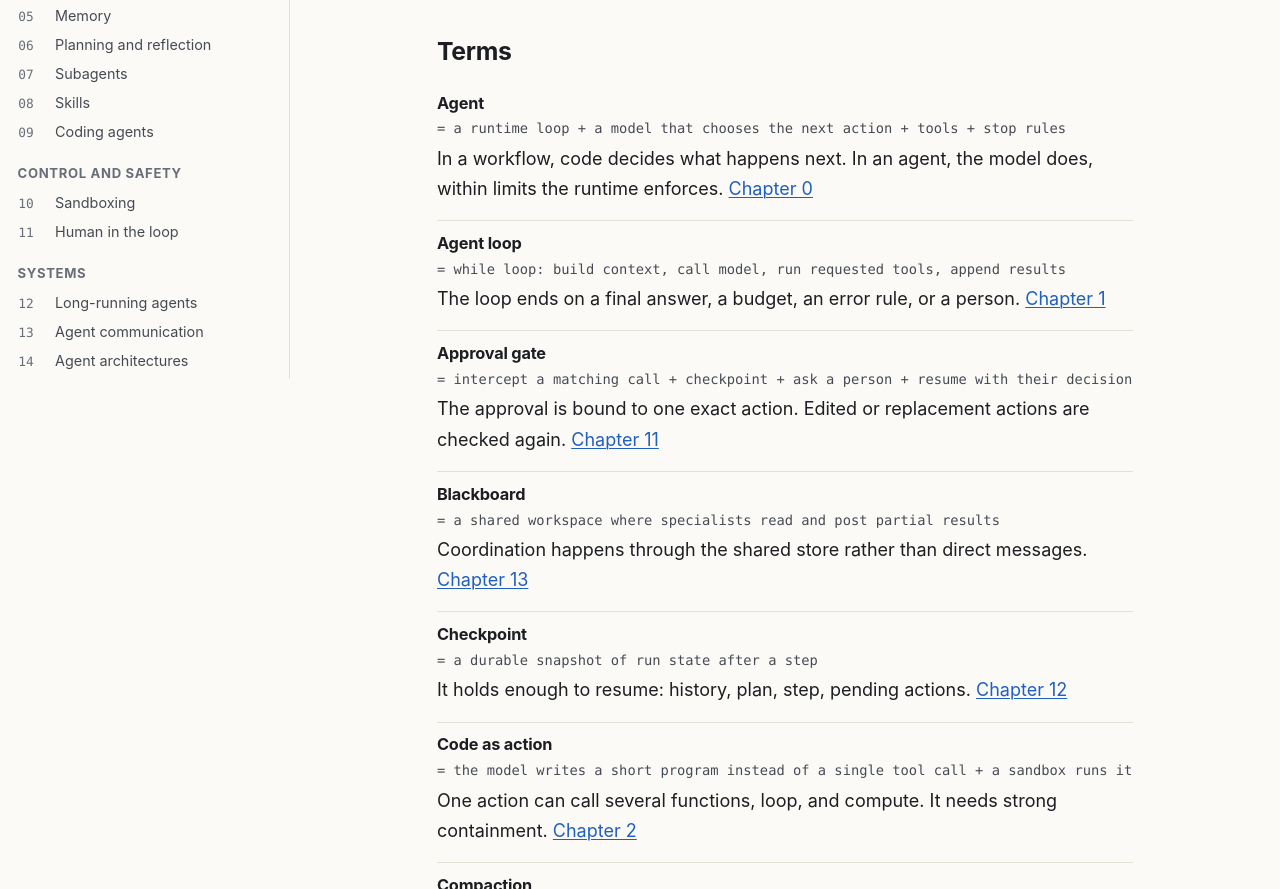
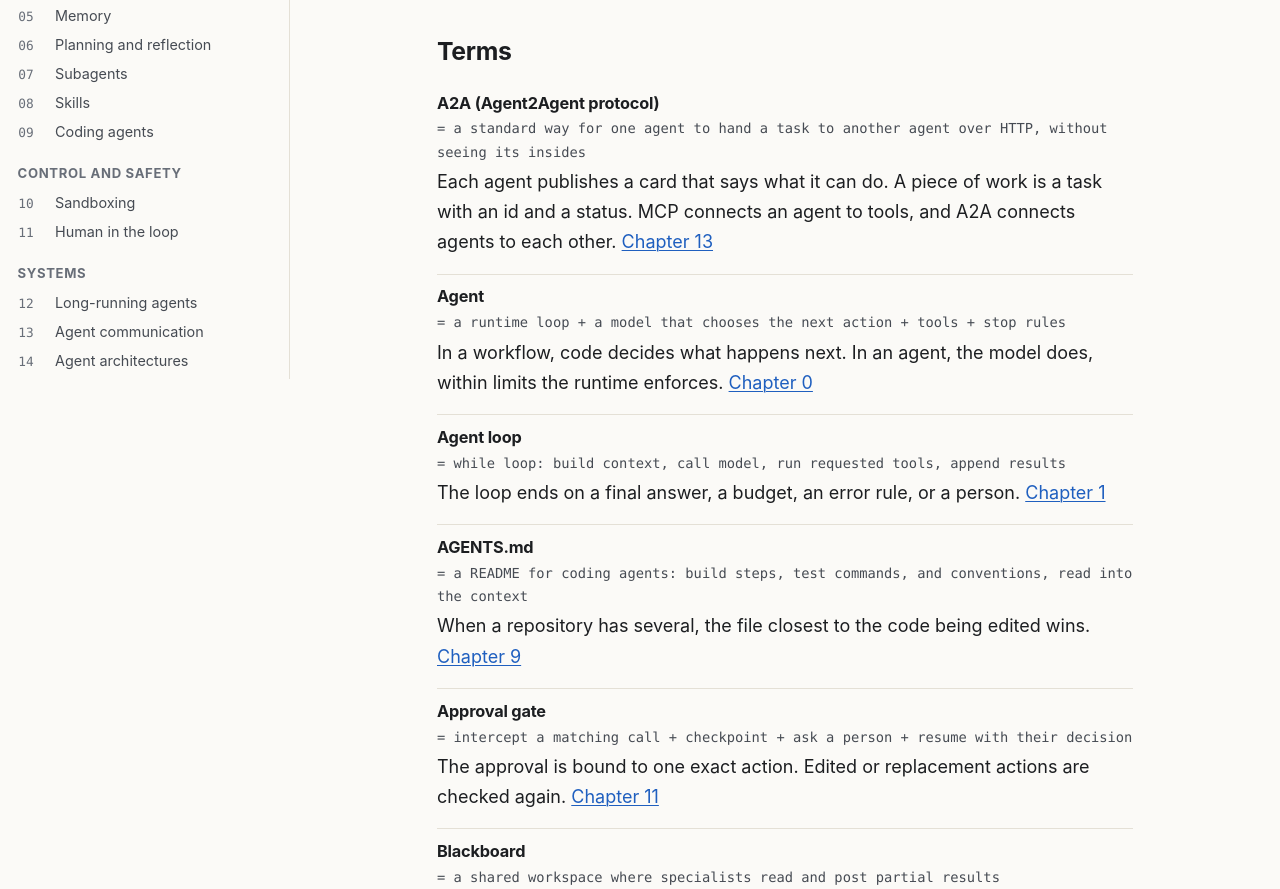
Before and after one commit to kabrapratik28/how-agents-work, a plain HTML site: page docs/glossary.html in a window 1280 px wide. Shown: the part 421-1310 px from the top of the page. Drawn offline with Linux system fonts and the light colour scheme.

Commit message:
Glossary: A2A and AGENTS.md from verified sources

```diff
--- a/docs/glossary.html
+++ b/docs/glossary.html
@@ -23,6 +23,10 @@
   <section id="terms">
     <h2>Terms</h2>
 
+    <article class="term" id="term-a2a"><h3>A2A (Agent2Agent protocol)</h3>
+      <p class="reduces">= a standard way for one agent to hand a task to another agent over HTTP, without seeing its insides</p>
+      <p>Each agent publishes a card that says what it can do. A piece of work is a task with an id and a status. MCP connects an agent to tools, and A2A connects agents to each other. <a href="13-communication.html">Chapter 13</a></p></article>
+
     <article class="term" id="term-agent"><h3>Agent</h3>
       <p class="reduces">= a runtime loop + a model that chooses the next action + tools + stop rules</p>
       <p>In a workflow, code decides what happens next. In an agent, the model does, within limits the runtime enforces. <a href="00-llm-vs-agent.html#spectrum">Chapter 0</a></p></article>
@@ -30,6 +34,10 @@
     <article class="term" id="term-agent-loop"><h3>Agent loop</h3>
       <p class="reduces">= while loop: build context, call model, run requested tools, append results</p>
       <p>The loop ends on a final answer, a budget, an error rule, or a person. <a href="01-agent-loop.html#observe-decide-act">Chapter 1</a></p></article>
+
+    <article class="term" id="term-agents-md"><h3>AGENTS.md</h3>
+      <p class="reduces">= a README for coding agents: build steps, test commands, and conventions, read into the context</p>
+      <p>When a repository has several, the file closest to the code being edited wins. <a href="09-coding-agents.html">Chapter 9</a></p></article>
 
     <article class="term" id="term-approval-gate"><h3>Approval gate</h3>
       <p class="reduces">= intercept a matching call + checkpoint + ask a person + resume with their decision</p>
```
